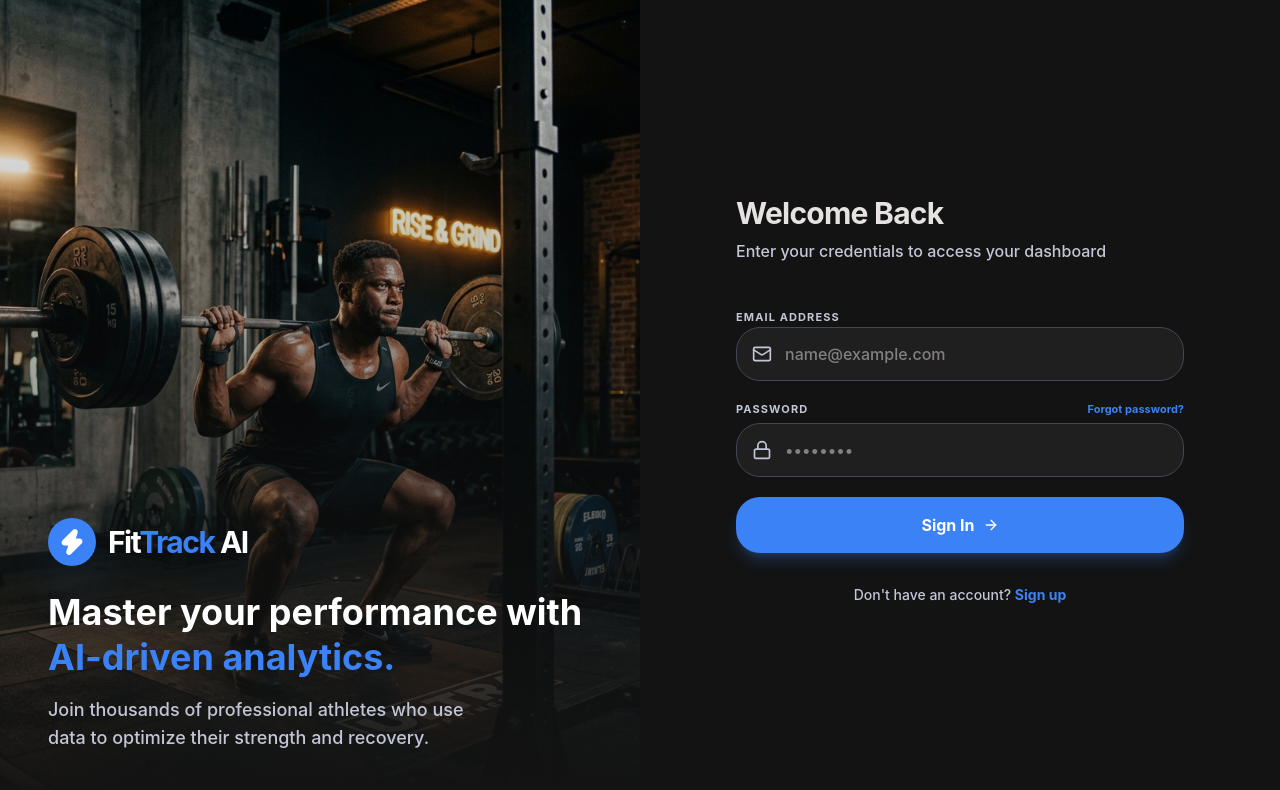
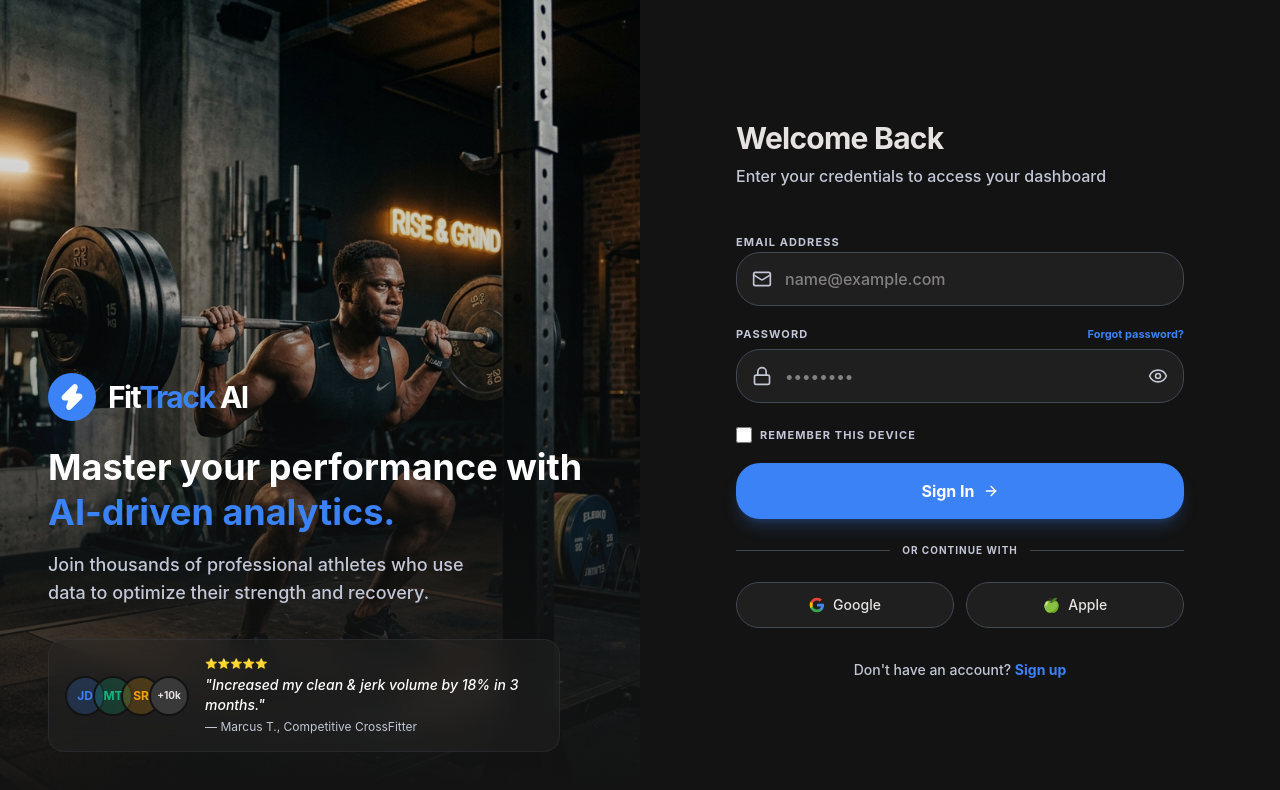
Before and after one commit to Umashankar12345/Exercise-Progress-Tracker-with-Dynamic-Charts, a React (Vite) app in the folder Frontend/tracker-ui/: page /login in a window 1280 px wide. Shown: the top 790 px of the page. Built offline with nearby package versions, Linux system fonts and the light colour scheme.

Commit message:
my message

```diff
--- a/Frontend/tracker-ui/src/pages/Login.jsx
+++ b/Frontend/tracker-ui/src/pages/Login.jsx
@@ -1,7 +1,7 @@
 import React, { useState } from 'react';
 import { toast } from 'react-hot-toast';
 import { useNavigate } from 'react-router-dom';
-import { Zap, Mail, Lock, User, ArrowRight, Loader2 } from 'lucide-react';
+import { Zap, Mail, Lock, User, ArrowRight, Loader2, Eye, EyeOff } from 'lucide-react';
 import api from '../api/axios';
 import useStore from '../store/useStore';
 import photography from '../assets/stitch/photography.png';
@@ -16,6 +16,7 @@ export default function Login() {
   const [password, setPassword] = useState('');
   const [loading, setLoading] = useState(false);
   const [error, setError]     = useState('');
+  const [showPassword, setShowPassword] = useState(false);
 
   const submit = async (e) => {
     e.preventDefault();
@@ -68,9 +69,26 @@ export default function Login() {
             Master your performance with <br />
             <span className="text-primary">AI-driven analytics.</span>
           </h2>
-          <p className="text-on-surface-variant text-lg max-w-md font-medium">
+          <p className="text-on-surface-variant text-lg max-w-md font-medium mb-8">
             Join thousands of professional athletes who use data to optimize their strength and recovery.
           </p>
+
+          {/* New Testimonial & Avatars */}
+          <div className="flex items-center gap-4 p-4 rounded-2xl bg-surface-container-high/40 backdrop-blur-md border border-outline-variant/30 max-w-lg">
+            <div className="flex -space-x-3 flex-shrink-0">
+              <div className="w-10 h-10 rounded-full bg-primary/20 border-2 border-background flex items-center justify-center text-xs font-bold text-primary">JD</div>
+              <div className="w-10 h-10 rounded-full bg-secondary/20 border-2 border-background flex items-center justify-center text-xs font-bold text-secondary">MT</div>
+              <div className="w-10 h-10 rounded-full bg-tertiary/20 border-2 border-background flex items-center justify-center text-xs font-bold text-tertiary">SR</div>
+              <div className="w-10 h-10 rounded-full bg-surface-bright border-2 border-background flex items-center justify-center text-[10px] font-bold text-on-surface">+10k</div>
+            </div>
+            <div>
+              <div className="flex text-tertiary text-[10px] mb-1">
+                ⭐⭐⭐⭐⭐
+              </div>
+              <p className="text-sm font-medium text-white italic">"Increased my clean & jerk volume by 18% in 3 months."</p>
+              <p className="text-xs text-on-surface-variant mt-1">— Marcus T., Competitive CrossFitter</p>
+            </div>
+          </div>
         </div>
       </div>
 
@@ -150,16 +168,36 @@ export default function Login() {
               <div className="relative group">
                 <Lock className="absolute left-4 top-1/2 -translate-y-1/2 w-5 h-5 text-on-surface-variant group-focus-within:text-primary transition-colors" />
                 <input
-                  type="password"
+                  type={showPassword ? 'text' : 'password'}
                   placeholder="••••••••"
                   value={password}
                   onChange={e => setPassword(e.target.value)}
                   required
                   minLength={8}
-                  className="w-full bg-surface-container border border-outline-variant rounded-xl py-3.5 pl-12 pr-4 text-on-surface focus:outline-none focus:border-primary focus:ring-1 focus:ring-primary/20 transition-all font-medium"
+                  className="w-full bg-surface-container border border-outline-variant rounded-xl py-3.5 pl-12 pr-12 text-on-surface focus:outline-none focus:border-primary focus:ring-1 focus:ring-primary/20 transition-all font-medium"
                 />
+                <button
+                  type="button"
+                  onClick={() => setShowPassword(!showPassword)}
+                  className="absolute right-4 top-1/2 -translate-y-1/2 text-on-surface-variant hover:text-on-surface focus:outline-none transition-colors"
+                >
+                  {showPassword ? <EyeOff className="w-5 h-5" /> : <Eye className="w-5 h-5" />}
+                </button>
               </div>
             </div>
+
+            {mode === 'login' && (
+              <div className="flex items-center pt-1">
+                <input
+                  id="remember_me"
+                  type="checkbox"
+                  className="h-4 w-4 rounded border-outline-variant bg-surface-container text-primary focus:ring-primary/20 focus:ring-offset-0 transition-colors cursor-pointer"
+                />
+                <label htmlFor="remember_me" className="ml-2 text-[11px] font-bold text-on-surface-variant uppercase tracking-widest cursor-pointer select-none">
+                  Remember this device
+                </label>
+              </div>
+            )}
 
             <button
               type="submit"
@@ -175,6 +213,22 @@ export default function Login() {
                 </>
               )}
             </button>
+
+            <div className="relative my-6 flex items-center justify-center">
+              <div className="absolute w-full border-t border-outline-variant"></div>
+              <span className="relative bg-background px-3 text-[10px] font-bold uppercase tracking-widest text-on-surface-variant">Or continue with</span>
+            </div>
+
+            <div className="grid grid-cols-2 gap-3">
+              <button type="button" className="flex items-center justify-center gap-2 border border-outline-variant bg-surface-container hover:bg-surface-bright text-sm font-medium text-on-surface py-3 rounded-xl transition-colors">
+                <svg className="h-4 w-4" viewBox="0 0 24 24"><path fill="currentColor" d="M22.56 12.25c0-.78-.07-1.53-.2-2.25H12v4.26h5.92c-.26 1.37-1.04 2.53-2.21 3.31v2.77h3.57c2.08-1.92 3.28-4.74 3.28-8.09z" fill="#4285F4"/><path fill="currentColor" d="M12 23c2.97 0 5.46-.98 7.28-2.66l-3.57-2.77c-.98.66-2.23 1.06-3.71 1.06-2.86 0-5.29-1.93-6.16-4.53H2.18v2.84C3.99 20.53 7.7 23 12 23z" fill="#34A853"/><path fill="currentColor" d="M5.84 14.09c-.22-.66-.35-1.36-.35-2.09s.13-1.43.35-2.09V7.06H2.18C1.43 8.55 1 10.22 1 12s.43 3.45 1.18 4.94l2.85-2.22.81-.63z" fill="#FBBC05"/><path fill="currentColor" d="M12 5.38c1.62 0 3.06.56 4.21 1.64l3.15-3.15C17.45 2.09 14.97 1 12 1 7.7 1 3.99 3.47 2.18 7.06l3.66 2.84c.87-2.6 3.3-4.53 6.16-4.53z" fill="#EA4335"/></svg>
+                <span>Google</span>
+              </button>
+              <button type="button" className="flex items-center justify-center gap-2 border border-outline-variant bg-surface-container hover:bg-surface-bright text-sm font-medium text-on-surface py-3 rounded-xl transition-colors">
+                <span>🍏</span>
+                <span>Apple</span>
+              </button>
+            </div>
           </form>
 
           <p className="mt-8 text-center text-on-surface-variant font-medium text-sm">
```
